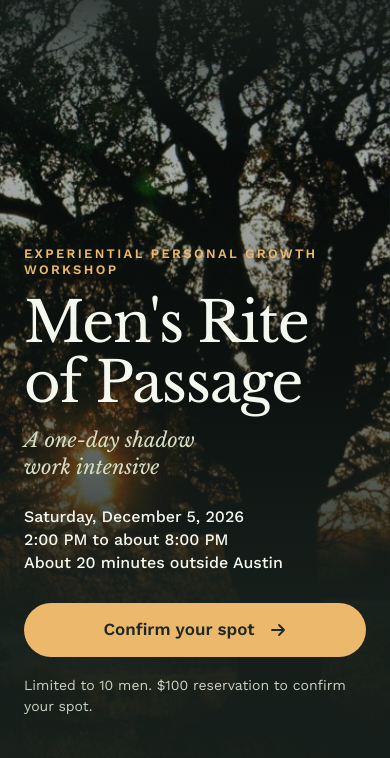
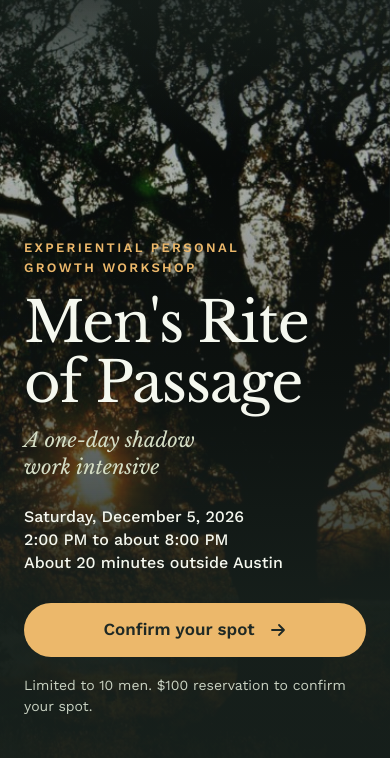
Before and after one commit to AIRSHP/events, a plain HTML site: page rite-of-passage/index.html in a window 390 px wide. Shown: the part 86-844 px from the top of the page. Drawn offline with Linux system fonts and the light colour scheme.

Commit message:
Balance eyebrow wrap on mobile
Co-Authored-By: Claude Opus 5.5 <noreply@anthropic.com>

```diff
--- a/css/events.css
+++ b/css/events.css
@@ -130,7 +130,8 @@ section[id] { scroll-margin-top: 0; }
 }
 .hero-copy { position: relative; z-index: 2; padding: 150px var(--pad-x) 72px; max-width: 1080px; }
 .hero-kicker {
-  font: 600 13px/1.2 var(--sans); letter-spacing: 0.18em; text-transform: uppercase; color: var(--gold);
+  font: 600 13px/1.5 var(--sans); letter-spacing: 0.18em; text-transform: uppercase; color: var(--gold);
+  text-wrap: balance;
 }
 .hero h1 {
   font: 400 clamp(56px, 8.6vw, 124px)/1 var(--serif); letter-spacing: -0.025em;
--- a/rite-of-passage/index.html
+++ b/rite-of-passage/index.html
@@ -11,7 +11,7 @@
 <link rel="icon" type="image/png" href="/assets/prismatic-star-white.png">
 <link rel="preload" href="/assets/fonts/libre-baskerville-400-latin.woff2" as="font" type="font/woff2" crossorigin>
 <link rel="preload" href="/assets/fonts/work-sans-var-latin.woff2" as="font" type="font/woff2" crossorigin>
-<link rel="stylesheet" href="/css/events.css?v=9">
+<link rel="stylesheet" href="/css/events.css?v=10">
 </head>
 <body>
 <a class="skip" href="#main">Skip to content</a>
```
